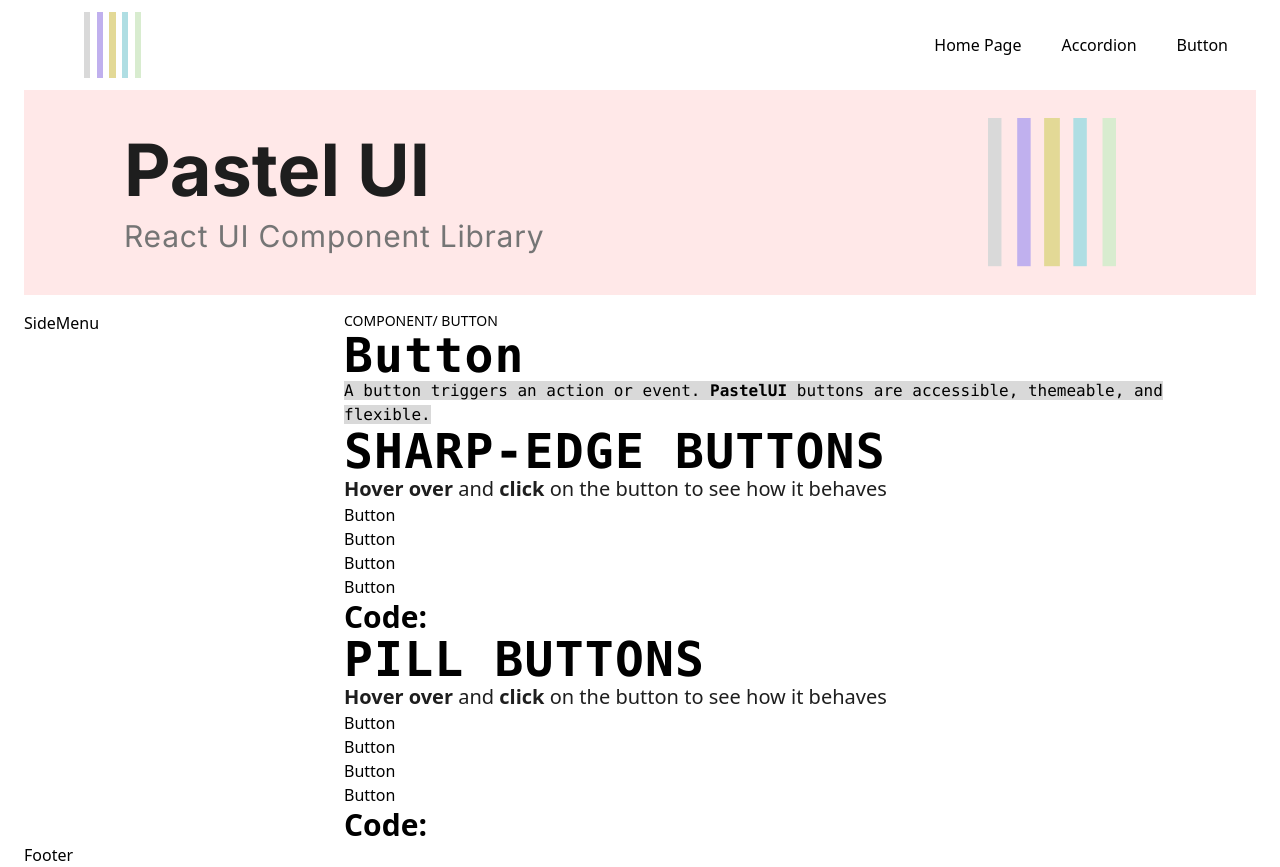
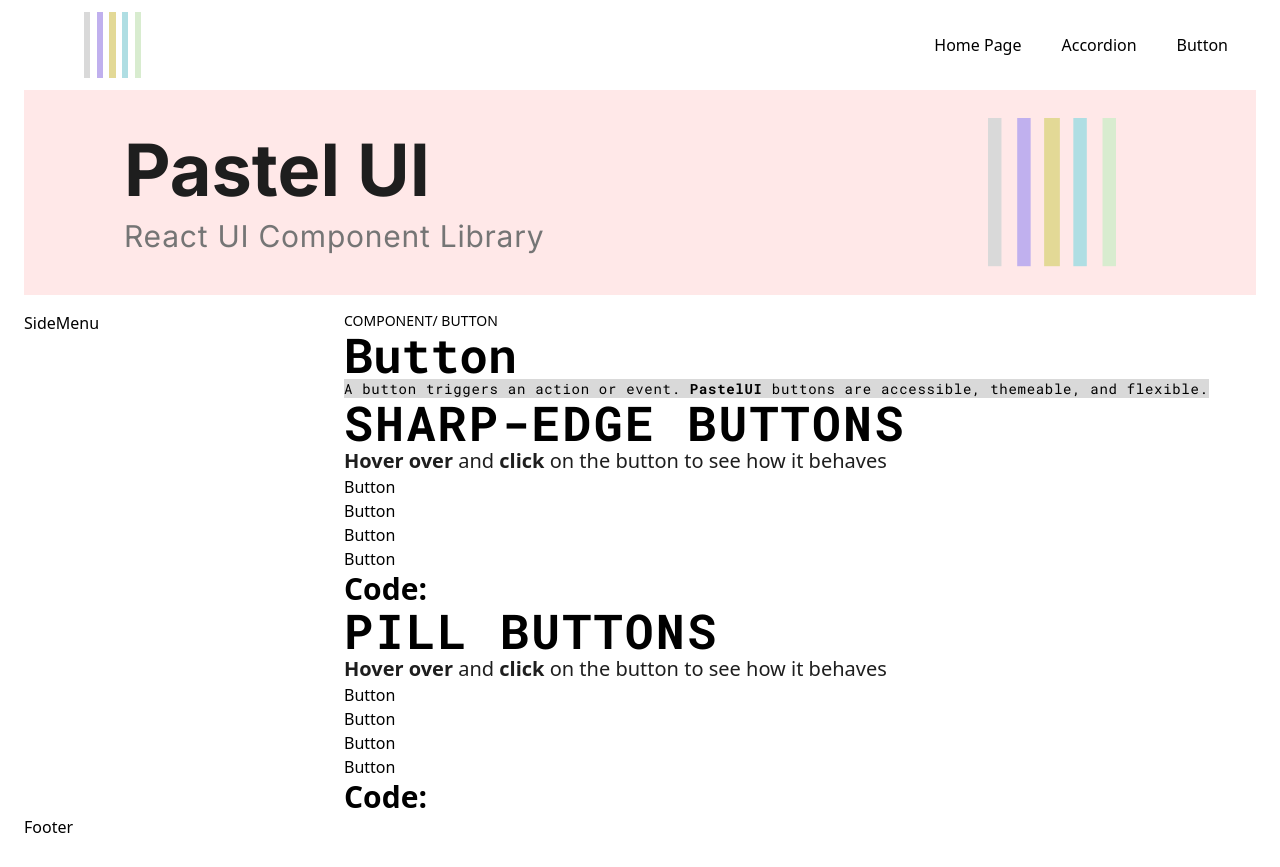
Before and after one commit to nataliakuntic/pastel-ui, a React (Vite) app: page /button in a window 1280 px wide. After the commit the page ends 839 px from the top, so only its background shows below. Built offline with nearby package versions, Linux system fonts and the light colour scheme.

Commit message:
ROBOTO MONO FONT ADDED
Customized font Roboto Mono replaces Tailwind's
font-mono.

```diff
--- a/index.html
+++ b/index.html
@@ -8,7 +8,7 @@
     <link rel="preconnect" href="https://fonts.googleapis.com">
     <link rel="preconnect" href="https://fonts.gstatic.com" crossorigin>
     <link
-      href="https://fonts.googleapis.com/css2?family=Inter:ital,opsz,wght@0,14..32,100..900;1,14..32,100..900&display=swap"
+      href="https://fonts.googleapis.com/css2?family=Inter:ital,opsz,wght@0,14..32,100..900;1,14..32,100..900&family=Roboto+Mono:ital,wght@0,100..700;1,100..700&display=swap"
       rel="stylesheet">
   </head>
   <body>
--- a/src/index.css
+++ b/src/index.css
@@ -45,8 +45,9 @@
     --color-whitesmoke: #F5F5F5; /*whiteSmoke*/
     --color-lavenderblue: #D2C2FF; /*lavenderBlue*/
 
-    /* BRAND FONT */
+    /* BRAND FONTS */
 
-    --font-display: "Inter", "sans-serif";
+    --font-inter: "Inter", "sans-serif";
+    --font-roboto: "Roboto Mono", "mono";
 
     }
--- a/src/pastel-ui-website/pages/partials/ComponentDescription.tsx
+++ b/src/pastel-ui-website/pages/partials/ComponentDescription.tsx
@@ -9,7 +9,7 @@
   return (
     <p
       {...rest}
-      className={`font-mono text-base font-medium font-stretch-expanded text-primary ${className}`}
+      className={`font-roboto text-sm tracking-wider text-primary ${className}`}
     >
       <span className={`bg-platinum ${className}`}>{children} </span>
     </p>
--- a/src/pastel-ui-website/pages/partials/ComponentHeading.tsx
+++ b/src/pastel-ui-website/pages/partials/ComponentHeading.tsx
@@ -9,7 +9,7 @@
   return (
     <h1
       {...rest}
-      className={`font-mono text-5xl font-semibold tracking-wide text-primary ${className}`}
+      className={`font-roboto text-5xl font-bold text-primary ${className}`}
     >
       {children}
     </h1>
--- a/src/pastel-ui-website/pages/partials/ComponentVariantHeading.tsx
+++ b/src/pastel-ui-website/pages/partials/ComponentVariantHeading.tsx
@@ -9,7 +9,7 @@
   return (
     <h1
       {...rest}
-      className={`uppercase font-mono text-5xl font-semibold tracking-wide text-primary ${className}`}
+      className={`uppercase font-roboto text-5xl font-bold tracking-wider text-primary ${className}`}
     >
       {children}
     </h1>
--- a/src/pastel-ui-website/pages/partials/HeroSubheaderText.tsx
+++ b/src/pastel-ui-website/pages/partials/HeroSubheaderText.tsx
@@ -9,7 +9,7 @@
   return (
     <h2
       {...rest}
-      className={`font-display text-3xl tracking-wide text-tertiary ${className}`}
+      className={`font-inter text-3xl tracking-wide text-tertiary ${className}`}
     >
       {children}
     </h2>
--- a/src/pastel-ui-website/pages/partials/HeroSubheaderTitle.tsx
+++ b/src/pastel-ui-website/pages/partials/HeroSubheaderTitle.tsx
@@ -9,7 +9,7 @@
   return (
     <h1
       {...rest}
-      className={`font-display text-7xl font-bold font-stretch-expanded text-secondary ${className}`}
+      className={`font-inter text-7xl font-bold text-secondary ${className}`}
     >
       {children}
     </h1>
```
